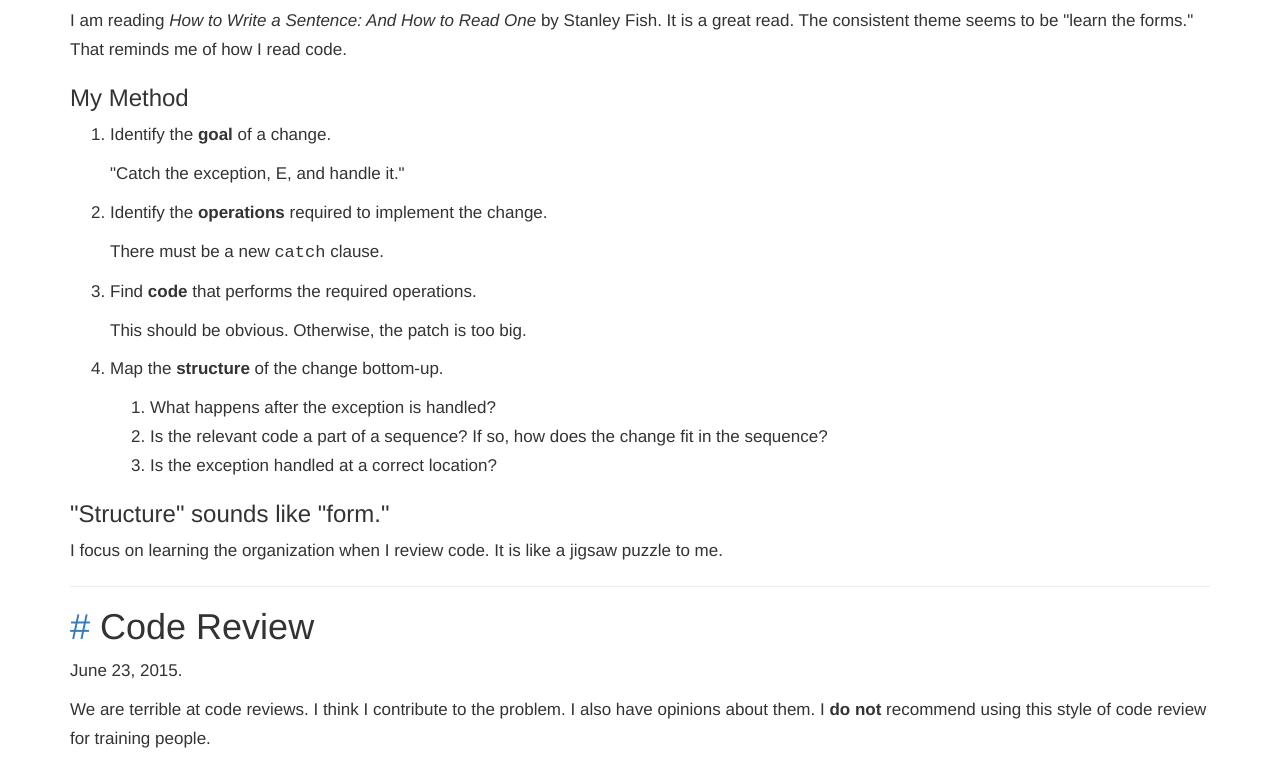
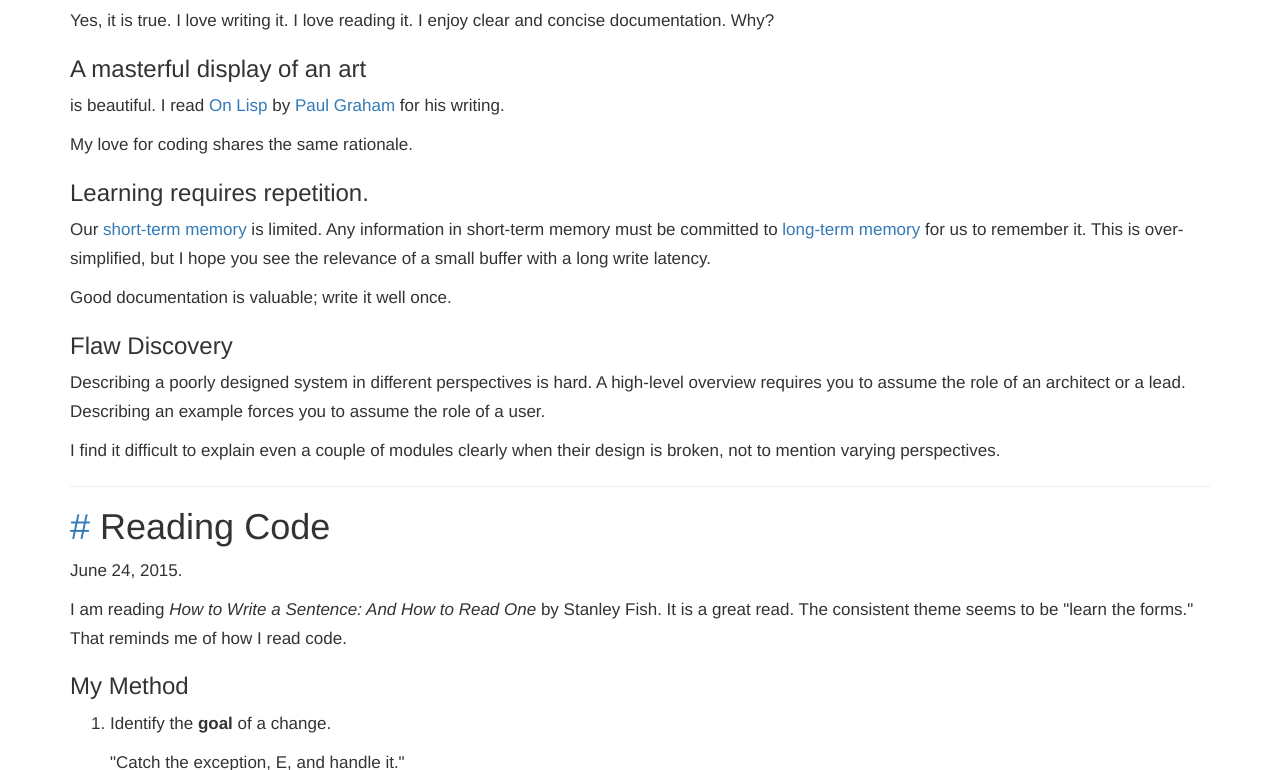
Before and after one commit to valuedrivendev/website, a plain HTML site: page draft.html in a window 1280 px wide. Shown: the part 329-1099 px from the top of the page. Drawn offline with Linux system fonts and the light colour scheme.

Commit message:
20150630 - I Love Documentation.

```diff
--- a/draft.html
+++ b/draft.html
@@ -75,6 +75,40 @@ body {
         another perspective. That is all.
     </em>
     </p>
+<hr />
+
+<h1><a href="#20150630" id="20150630">#</a> I Love Documentation.</h1>
+
+<p>June 30, 2015.</p>
+
+<p>Yes, it is true. I love writing it. I love reading it. I enjoy clear and concise
+documentation. Why?</p>
+
+<h3>A masterful display of an art</h3>
+
+<p>is beautiful. I read <a href="http://www.paulgraham.com/onlisp.html">On Lisp</a> by <a href="http://www.paulgraham.com/">Paul
+Graham</a> for his writing.</p>
+
+<p>My love for coding shares the same rationale.</p>
+
+<h3>Learning requires repetition.</h3>
+
+<p>Our <a href="https://en.wikipedia.org/wiki/Short-term_memory">short-term memory</a> is
+limited. Any information in short-term memory must be committed to
+<a href="https://en.wikipedia.org/wiki/Long-term_memory">long-term memory</a> for us to
+remember it. This is over-simplified, but I hope you see the relevance of a
+small buffer with a long write latency.</p>
+
+<p>Good documentation is valuable; write it well once.</p>
+
+<h3>Flaw Discovery</h3>
+
+<p>Describing a poorly designed system in different perspectives is hard. A
+high-level overview requires you to assume the role of an architect or a lead.
+Describing an example forces you to assume the role of a user.</p>
+
+<p>I find it difficult to explain even a couple of modules clearly when their
+design is broken, not to mention varying perspectives.</p>
 <hr />
 
 <h1><a href="#20150624" id="20150624">#</a> Reading Code</h1>
```
Also changed, not shown: index.html (+1 -1 lines), 1 other file.
